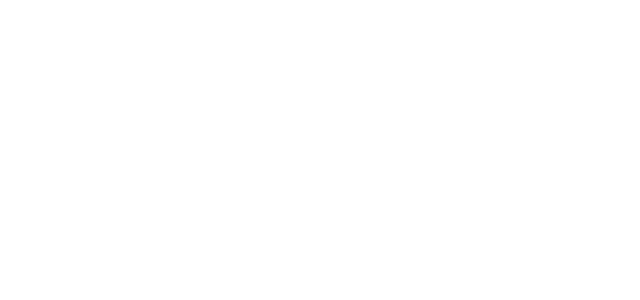
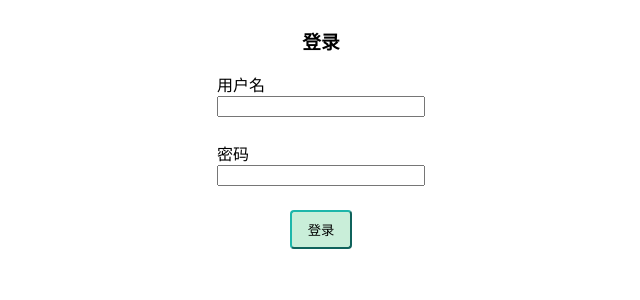
Before and after one commit to self-learning-two-pigs/vue3-practice, a Vue app: page /login in a window 1280 px wide. Before the commit this address had no page. Shown: the top 300 px of the page, without its empty margins (327-967 px from the left). Built offline with nearby package versions, Linux system fonts and the light colour scheme.

Commit message:
can login

```diff
--- a/src/apis/posts.ts
+++ b/src/apis/posts.ts
@@ -1,8 +1,8 @@
 import { POSTS } from '@/stores/constants';
-import type { PostModel } from '@/components/post.model';
+import type { PostModel } from '@/model/post.model';
 
 export const getAllPosts = async (): Promise<PostModel[]> =>
-  new Promise((resolve, reject) => {
+  new Promise((resolve) => {
     setTimeout(() => {
       resolve(POSTS);
     }, 1000);
--- a/src/components/Nav.vue
+++ b/src/components/Nav.vue
@@ -1,4 +1,6 @@
 <script setup lang="ts">
+import { useUser } from '@/stores/user';
+
 interface NavLink {
   text: string;
   link: string;
@@ -18,6 +20,8 @@ const navLinks: NavLink[] = [
     link: '/collects'
   }
 ];
+
+const { user } = useUser();
 </script>
 <template>
   <header>
@@ -27,7 +31,7 @@ const navLinks: NavLink[] = [
         navLink.text
       }}</RouterLink>
     </div>
-    <div>用户信息</div>
+    <div>{{ user?.name }}</div>
   </header>
 </template>
 
--- a/src/components/Post.vue
+++ b/src/components/Post.vue
@@ -1,5 +1,5 @@
 <script setup lang="ts">
-import type { PostModel } from '@/components/post.model';
+import type { PostModel } from '@/model/post.model';
 import { useRouter } from 'vue-router';
 import PostAction from '@/components/PostAction.vue';
 import { usePosts } from '@/stores/posts';
--- a/src/components/PostList.vue
+++ b/src/components/PostList.vue
@@ -1,6 +1,6 @@
 <script setup lang="ts">
 import Post from '@/components/Post.vue';
-import type { PostModel } from '@/components/post.model';
+import type { PostModel } from '@/model/post.model';
 
 interface PostsProps {
   posts: PostModel[];
--- /dev/null
+++ b/src/model/user.ts
@@ -0,0 +1,4 @@
+export interface User {
+  id: string;
+  name: string;
+}
--- a/src/router/index.ts
+++ b/src/router/index.ts
@@ -24,6 +24,10 @@ const router = createRouter({
           component: () => import('../views/MyCollects.vue')
         }
       ]
+    },
+    {
+      path: '/login',
+      component: () => import('../views/Login.vue')
     }
   ]
 });
--- a/src/stores/constants.ts
+++ b/src/stores/constants.ts
@@ -1,4 +1,5 @@
-import type { PostModel } from '@/components/post.model';
+import type { PostModel } from '@/model/post.model';
+import type { User } from '@/model/user';
 
 export const POSTS: PostModel[] = [
   {
@@ -32,3 +33,14 @@ export const POSTS: PostModel[] = [
     img: 'https://img.cc0.cn/pixabay/2019102223345863811.jpg%21860.jpg'
   }
 ];
+
+export const USERS: User[] = [
+  {
+    id: 'userId1',
+    name: 'Amy'
+  },
+  {
+    id: 'userId2',
+    name: 'May'
+  }
+];
--- a/src/stores/posts.ts
+++ b/src/stores/posts.ts
@@ -1,9 +1,11 @@
 import { defineStore } from 'pinia';
 import { computed, ref } from 'vue';
-import type { PostModel } from '@/components/post.model';
+import type { PostModel } from '@/model/post.model';
 import { POSTS } from '@/stores/constants';
+import { useUser } from '@/stores/user';
 
 export const usePosts = defineStore('posts', () => {
+  const { user } = useUser();
   const posts = ref<PostModel[]>(POSTS);
   const getById = (id: string) => posts.value.find((p) => p.id === id);
 
@@ -27,7 +29,7 @@ export const usePosts = defineStore('posts', () => {
   };
 
   const collects = computed(() => posts.value.filter((p) => p.collected));
-  const myPosts = computed(() => posts.value.filter((p) => p.createdByUserId === 'userId1'));
+  const myPosts = computed(() => posts.value.filter((p) => p.createdByUserId === user.id));
 
   return { posts, toggleCollected, init, getById, collects, myPosts };
 });
--- /dev/null
+++ b/src/stores/user.ts
@@ -0,0 +1,13 @@
+import { defineStore } from 'pinia';
+import { computed, ref } from 'vue';
+import type { User } from '@/model/user';
+
+export const useUser = defineStore('user', () => {
+  const user = ref<User>();
+
+  const setUser = (value: User) => (user.value = value);
+
+  const isLogin = computed(() => !!user.value);
+
+  return { user, setUser, isLogin };
+});
--- /dev/null
+++ b/src/views/Login.vue
@@ -0,0 +1,65 @@
+<script setup lang="ts">
+import { ref } from 'vue';
+import { useRouter } from 'vue-router';
+import { useUser } from '@/stores/user';
+import { USERS } from '@/stores/constants';
+
+const username = ref('');
+const password = ref('');
+const error = ref('');
+const router = useRouter();
+const { setUser } = useUser();
+
+const login = () => {
+  const user = USERS.find((u) => u.name === username.value);
+  if (user && password.value === 'password') {
+    router.push('/');
+    setUser(user);
+    return;
+  }
+  error.value = '用户名或者密码不正确';
+};
+
+const clearError = () => {
+  error.value = '';
+};
+</script>
+
+<template>
+  <div class="login">
+    <h3>登录</h3>
+    <label>用户名</label>
+    <input v-model="username" @input="clearError" />
+    <label>密码</label>
+    <input v-model="password" @input="clearError" />
+    <button @click="login">登录</button>
+    <div v-if="error">{{ error }}</div>
+  </div>
+</template>
+
+<style scoped>
+.login {
+  align-self: center;
+  display: flex;
+  flex-direction: column;
+}
+
+input {
+  margin-bottom: 24px;
+  width: 200px;
+}
+
+h3 {
+  text-align: center;
+}
+
+button {
+  background: var(--primary);
+  border-color: var(--dark-primary);
+  box-shadow: none;
+  padding: 8px 16px;
+  border-radius: 4px;
+  align-self: center;
+  cursor: pointer;
+}
+</style>
```
Also changed, not shown: src/model/post.model.ts (renamed from src/components/post.model.ts).
